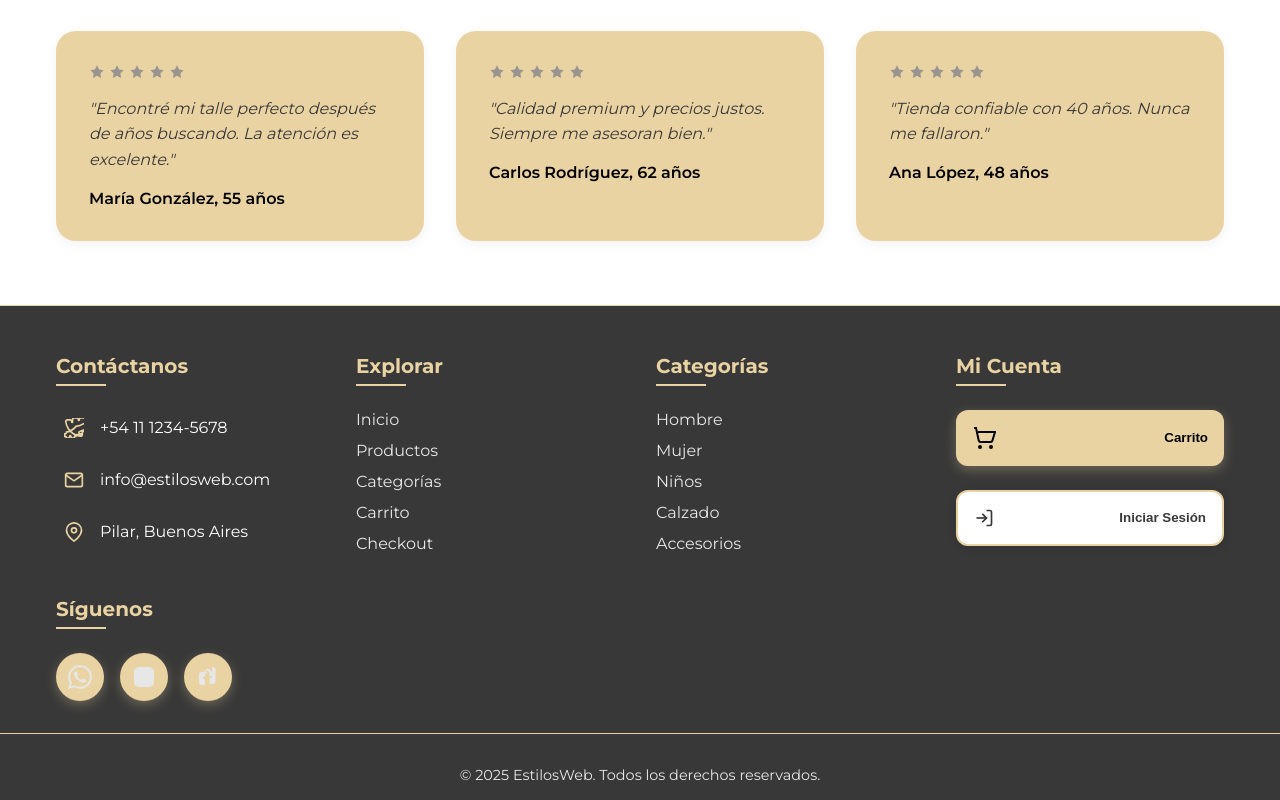
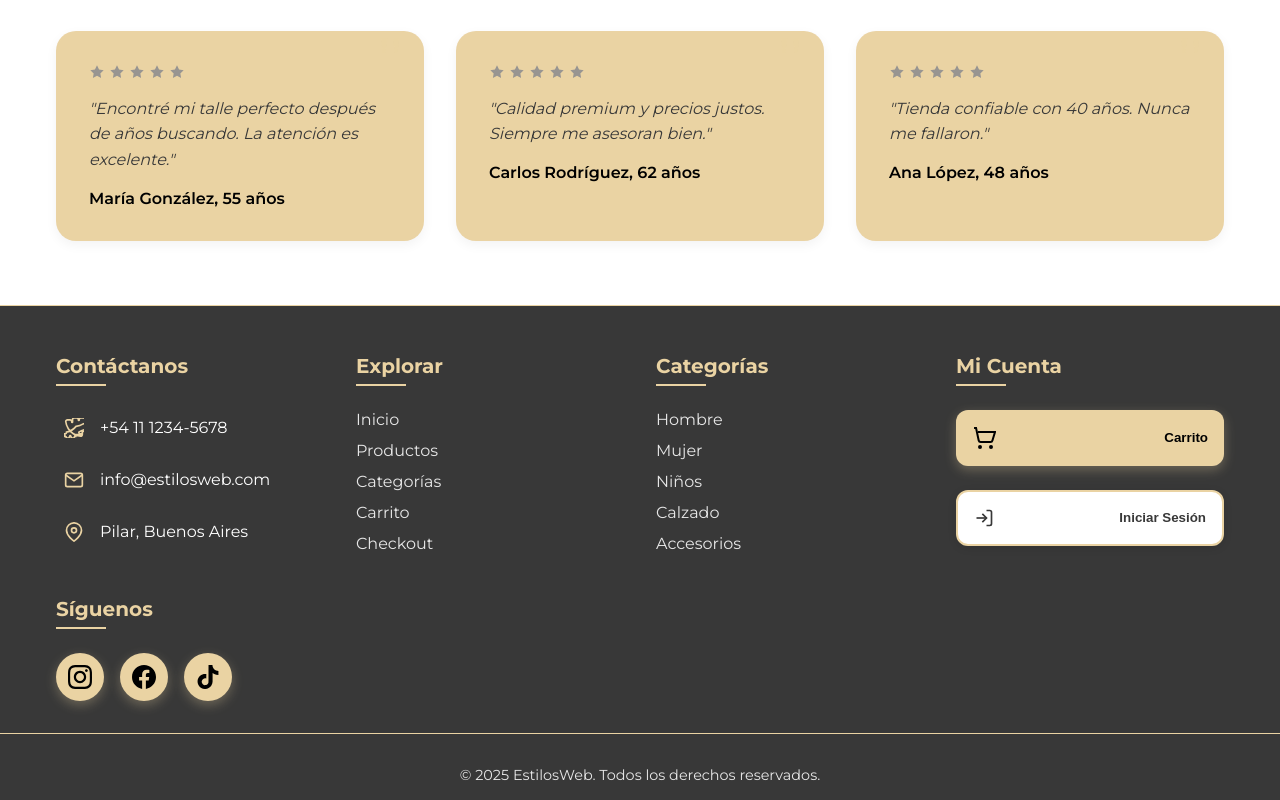
Before and after one commit to DiegoGuardattiDevelop/EstilosWeb, an Angular app in the folder Frontend/: page /home in a window 1280 px wide. Shown: the part 2029-2829 px from the top of the page. Built offline with nearby package versions, Linux system fonts and the light colour scheme.

Commit message:
🎨 Iconos redes sociales - hover con icono blanco sobre fondo negro
- Normal: fondo beige, icono negro
- Hover: fondo negro, icono blanco
- TikTok agregado con SVG oficial

```diff
--- a/Frontend/src/app/components/footer/footer.component.html
+++ b/Frontend/src/app/components/footer/footer.component.html
@@ -97,21 +97,19 @@
     <div class="footer-section">
       <h3>Síguenos</h3>
       <div class="social-links">
-        <a href="#" class="social-link" aria-label="WhatsApp">
-          <svg width="24" height="24" viewBox="0 0 24 24" fill="currentColor">
-            <path d="M17.472 14.382c-.297-.149-1.758-.867-2.03-.967-.273-.099-.471-.148-.67.15-.197.297-.767.966-.94 1.164-.173.199-.347.223-.644.075-.297-.15-1.255-.463-2.39-1.475-.883-.788-1.48-1.761-1.653-2.059-.173-.297-.018-.458.13-.606.134-.133.298-.347.446-.52.149-.174.198-.298.298-.497.099-.198.05-.371-.025-.52-.075-.149-.669-1.612-.916-2.207-.242-.579-.487-.5-.669-.51-.173-.008-.371-.01-.57-.01-.198 0-.52.074-.792.372-.272.297-1.04 1.016-1.04 2.479 0 1.462 1.065 2.875 1.213 3.074.149.198 2.096 3.2 5.077 4.487.709.306 1.262.489 1.694.625.712.227 1.36.195 1.871.118.571-.085 1.758-.719 2.006-1.413.248-.694.248-1.289.173-1.413-.074-.124-.272-.198-.57-.347m-5.421 7.403h-.004a9.87 9.87 0 01-5.031-1.378l-.361-.214-3.741.982.998-3.648-.235-.374a9.86 9.86 0 01-1.51-5.26c.001-5.45 4.436-9.884 9.888-9.884 2.64 0 5.122 1.03 6.988 2.898a9.825 9.825 0 012.893 6.994c-.003 5.45-4.437 9.884-9.885 9.884m8.413-18.297A11.815 11.815 0 0012.05 0C5.495 0 .16 5.335.157 11.892c0 2.096.547 4.142 1.588 5.945L.057 24l6.305-1.654a11.882 11.882 0 005.683 1.448h.005c6.554 0 11.89-5.335 11.893-11.893A11.821 11.821 0 0020.885 3.488"/>
+        <a href="https://instagram.com/estilosweb" target="_blank" class="social-link" aria-label="Instagram">
+          <svg viewBox="0 0 24 24" fill="currentColor">
+            <path d="M12 2.163c3.204 0 3.584.012 4.85.07 3.252.148 4.771 1.691 4.919 4.919.058 1.265.069 1.645.069 4.849 0 3.205-.012 3.584-.069 4.849-.149 3.225-1.664 4.771-4.919 4.919-1.266.058-1.644.07-4.85.07-3.204 0-3.584-.012-4.849-.07-3.26-.149-4.771-1.699-4.919-4.92-.058-1.265-.07-1.644-.07-4.849 0-3.204.013-3.583.07-4.849.149-3.227 1.664-4.771 4.919-4.919 1.266-.057 1.645-.069 4.849-.069zm0-2.163c-3.259 0-3.667.014-4.947.072-4.358.2-6.78 2.618-6.98 6.98-.059 1.281-.073 1.689-.073 4.948 0 3.259.014 3.668.072 4.948.2 4.358 2.618 6.78 6.98 6.98 1.281.058 1.689.072 4.948.072 3.259 0 3.668-.014 4.948-.072 4.354-.2 6.782-2.618 6.979-6.98.059-1.28.073-1.689.073-4.948 0-3.259-.014-3.667-.072-4.947-.196-4.354-2.617-6.78-6.979-6.98-1.281-.059-1.69-.073-4.949-.073zm0 5.838c-3.403 0-6.162 2.759-6.162 6.162s2.759 6.163 6.162 6.163 6.162-2.759 6.162-6.163c0-3.403-2.759-6.162-6.162-6.162zm0 10.162c-2.209 0-4-1.79-4-4 0-2.209 1.791-4 4-4s4 1.791 4 4c0 2.21-1.791 4-4 4zm6.406-11.845c-.796 0-1.441.645-1.441 1.44s.645 1.44 1.441 1.44c.795 0 1.439-.645 1.439-1.44s-.644-1.44-1.439-1.44z"/>
           </svg>
         </a>
-        <a href="#" class="social-link" aria-label="Instagram">
-          <svg width="24" height="24" viewBox="0 0 24 24" fill="currentColor">
-            <rect x="2" y="2" width="20" height="20" rx="5" ry="5"/>
-            <path d="M16 11.37A4 4 0 1 1 12.63 8 4 4 0 0 1 16 11.37z"/>
-            <line x1="17.5" y1="6.5" x2="17.51" y2="6.5"/>
+        <a href="https://facebook.com/estilosweb" target="_blank" class="social-link" aria-label="Facebook">
+          <svg viewBox="0 0 24 24" fill="currentColor">
+            <path d="M24 12.073c0-6.627-5.373-12-12-12s-12 5.373-12 12c0 5.99 4.388 10.954 10.125 11.854v-8.385H7.078v-3.47h3.047V9.43c0-3.007 1.792-4.669 4.533-4.669 1.312 0 2.686.235 2.686.235v2.953H15.83c-1.491 0-1.956.925-1.956 1.874v2.25h3.328l-.532 3.47h-2.796v8.385C19.612 23.027 24 18.062 24 12.073z"/>
           </svg>
         </a>
-        <a href="#" class="social-link" aria-label="Facebook">
-          <svg width="24" height="24" viewBox="0 0 24 24" fill="currentColor">
-            <path d="M21 2h-4a1 1 0 0 0-1 1v4H5a2 2 0 0 0-2 2v9a2 2 0 0 0 2 2h4v-6H7v-2h2v-1c0-2.66 1.5-4 4-4 .75 0 1.5.1 2.25.25V7.5A3.75 3.75 0 0 0 12 3.75c-1.5 0-2.75 1.25-2.75 2.75V7h-1V5.75c0-.41.34-.75.75-.75 2.25 0 4.5 1.25 4.5 3.5V11h2v2h-2v6h4a2 2 0 0 0 2-2V5a3 3 0 0 0-3-3z"/>
+        <a href="https://tiktok.com/@estilosweb" target="_blank" class="social-link" aria-label="TikTok">
+          <svg viewBox="0 0 24 24" fill="currentColor">
+            <path d="M12.525.02c1.31-.02 2.61-.01 3.91-.02.08 1.53.63 3.09 1.75 4.17 1.12 1.11 2.7 1.62 4.24 1.79v4.03c-1.44-.05-2.89-.35-4.2-.97-.57-.26-1.1-.59-1.62-.93-.01 2.92.01 5.84-.02 8.75-.08 1.4-.54 2.79-1.35 3.94-1.31 1.92-3.58 3.17-5.91 3.21-1.43.08-2.86-.31-4.08-1.03-2.02-1.19-3.44-3.37-3.65-5.71-.02-.5-.03-1-.01-1.49.18-1.9 1.12-3.72 2.58-4.96 1.66-1.44 3.98-2.13 6.15-1.72.02 1.48-.04 2.96-.04 4.44-.99-.32-2.15-.23-3.02.37-.63.41-1.11 1.04-1.36 1.75-.21.51-.15 1.07-.14 1.61.24 1.64 1.82 3.02 3.5 2.87 1.12-.01 2.19-.66 2.77-1.61.19-.33.4-.67.41-1.06.1-1.79.06-3.57.07-5.36.01-4.03-.01-8.05.02-12.07z"/>
           </svg>
         </a>
       </div>
--- a/Frontend/src/app/components/footer/footer.component.scss
+++ b/Frontend/src/app/components/footer/footer.component.scss
@@ -266,7 +266,7 @@
 
 .social-link {
   background: #ead3a3; /* Beige nuevo */
-  color: #000000; /* Negro */
+  color: #000000 !important; /* Negro con !important */
   width: 48px;
   height: 48px;
   border-radius: 50%;
@@ -278,15 +278,17 @@
   box-shadow: 0 4px 12px rgba(234,211,163,0.3);
 }
 
-.social-link:hover {
-  background: #989591; /* Beige más oscuro */
-  transform: translateY(-2px) scale(1.05);
-  box-shadow: 0 6px 16px rgba(234,211,163,0.4);
-}
-
 .social-link svg {
   width: 24px;
   height: 24px;
+  fill: currentColor;
+}
+
+.social-link:hover {
+  background: #000000; /* Negro */
+  color: #FFFFFF !important; /* Blanco */
+  transform: translateY(-2px) scale(1.05);
+  box-shadow: 0 6px 16px rgba(255, 255, 255, 0.2);
 }
 
 /* Footer Bottom */
```
